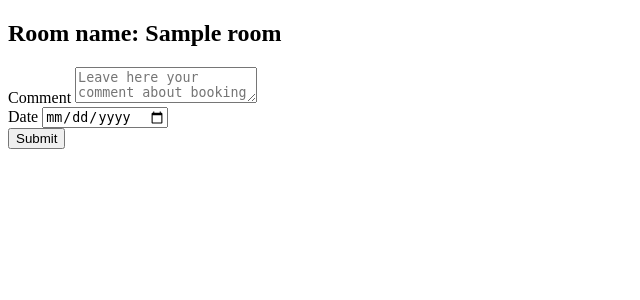
After one commit to OwlCowl/reservation_system, a Django app: page /room/reserve/1/ in a window 1280 px wide. The commit adds this page. Shown: the top 300 px of the page, without its empty margins (0-640 px from the left). Run offline with Django 3.2, Linux system fonts and the light colour scheme; tables that the repository leaves empty hold one stand-in row (values such as "Sample post"); some libraries are stand-ins or nearby versions.

Commit message:
add_reservation_view

```diff
--- a/reservation_app/models.py
+++ b/reservation_app/models.py
@@ -5,3 +5,12 @@ class Room(models.Model):
     name = models.CharField(max_length=255)
     capacity = models.PositiveIntegerField()
     projector = models.BooleanField(default=False)
+
+
+class Reservation(models.Model):
+    room_id = models.ForeignKey(Room, on_delete=models.CASCADE)
+    date = models.DateField()
+    comment = models.TextField(max_length=255)
+
+class Meta:
+    unique_together = ('date', 'room_id',)
--- a/reservation_app/templates/all_rooms_list.html
+++ b/reservation_app/templates/all_rooms_list.html
@@ -23,7 +23,6 @@
                     <th>Room id</th>
                     <th>Room name</th>
                     <th>Capacity</th>
-                    <th>State</th>
                     <th>Projector</th>
                     <th>Actions</th>
                 </tr>
@@ -32,7 +31,6 @@
                     <td>{{ forloop.counter }}</td>
                     <td>{{ room.name }}</td>
                     <td>{{ room.capacity }}</td>
-                    <td>{{ room.status }}</td>
                     <td>{{ room.projector }}</td>
                     <td>
                         <a href="/room/reserve/{{room.id}}/" class="btn btn-sm btn-success">Book</a>
--- /dev/null
+++ b/reservation_app/templates/book_the_room.html
@@ -0,0 +1,46 @@
+<!DOCTYPE html>
+<html lang="en">
+{% include '/Users/yana/Documents/Django/Booking/reservation_app/templates/includes/header.html' %}
+
+
+<body>
+
+<!-- Nav -->
+{% include '/Users/yana/Documents/Django/Booking/reservation_app/templates/includes/nav.html' %}
+<!-- Nav -->
+
+<!-- Form -->
+<div class="card">
+  <div class="card-body">
+      <h2>Room name: {{ room.name }}</h2>
+    <form action="" method="POST">
+      {% csrf_token %}
+      <div class="form-group">
+        <label for="comment">Comment</label>
+          <textarea class="form-control" id="comment" placeholder="Leave here your comment about booking" name="comment"></textarea>
+      </div>
+      <div class="form-group">
+        <label for="date">Date</label>
+        <input type="date" class="form-control" id="date" placeholder="date" name="date">
+      </div>
+      <button type="submit" class="btn btn-primary">Submit</button>
+    </form>
+  </div>
+</div>
+<!-- Form -->
+{% if error %}
+<!-- Form error -->
+<div class="alert alert-warning alert-dismissible fade show" role="alert">
+  {{error}}
+  <button type="button" class="close" data-dismiss="alert" aria-label="Close">
+    <span aria-hidden="true">&times;</span>
+  </button>
+</div>
+<!-- Form error -->
+{% endif %}
+
+<!-- Footer -->
+{% include '/Users/yana/Documents/Django/Booking/reservation_app/templates/includes/footer.html' %}
+<!-- Footer -->
+</body>
+</html>
--- a/reservation_app/views.py
+++ b/reservation_app/views.py
@@ -1,6 +1,7 @@
 from django.shortcuts import render, redirect
-from .models import Room
+from .models import Room, Reservation
 from django.views import View
+import datetime
 
 class startPage(View):
     def get(self, request):
@@ -42,7 +43,24 @@ class roomCollection(View):
             return render(request, 'all_rooms_list.html', context={'error': "There is no rooms"})
 
 class roomBook(View):
-    pass
+    def get(self, request, room_id):
+        room = Room.objects.get(id=room_id)
+        return render(request, 'book_the_room.html', context = {"room": room})
+
+    def post(self, request, room_id):
+        room = Room.objects.get(id=room_id)
+        comment = request.POST.get('comment')
+
+        date = request.POST.get('date')
+        if Reservation.objects.filter(room_id=room, date=date):
+            return render(request, 'book_the_room.html', context = {"room": room, 'error': "The room is already reserved"})
+        if date < str(datetime.date.today()):
+            return render(request, 'book_the_room.html', context={"room": room, "error": "There is a wrong date!"})
+
+        Reservation.objects.create(room_id=room, date=date, comment=comment)
+        return redirect("rooms")
+
+
 
 class roomEdit(View):
     def get(self, request, room_id):
@@ -69,10 +87,7 @@ class roomEdit(View):
 
         Room.objects.filter(pk=room_id).update(name=roomNewName, capacity=roomCapacity,
                                                            projector=roomProjector)
-        # roomToEdit.name = roomNewName
-        # roomToEdit.capacity = roomCapacity
-        # roomToEdit.projector_availability = roomProjector
-        # roomToEdit.save()
+
         return redirect("rooms")
 
 
```
Also changed, not shown: reservation_app/migrations/0002_reservation.py (added).
